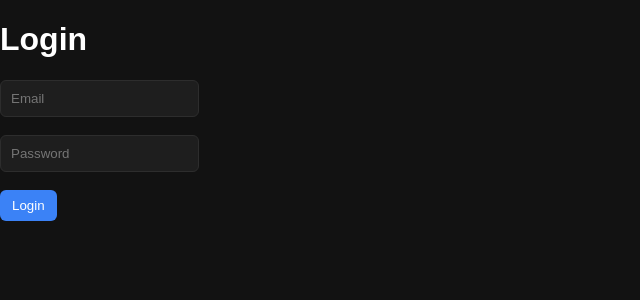
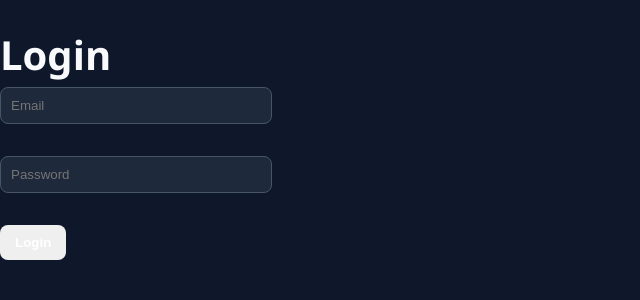
Before and after one commit to ayishwarya-24/Finance_track, a React (Create React App) app in the folder frontend/: page /login in a window 1280 px wide. Shown: the top 300 px of the page, without its empty margins (0-640 px from the left). Built offline with nearby package versions, Linux system fonts and the light colour scheme.

Commit message:
Updated style

```diff
--- a/frontend/src/components/FinanceCharts.js
+++ b/frontend/src/components/FinanceCharts.js
@@ -11,6 +11,11 @@
 } from "recharts";
 
 function FinanceCharts({ transactions }) {
+
+    const COLORS = [
+        "#10B981",
+        "#EF4444"
+    ];
 
     const income = transactions
         .filter(t => t.type === "income")
@@ -47,7 +52,7 @@
     }));
 
     return (
-        <div>
+        <div className="card">
             <h2>Finance Charts</h2>
 
             <h3>Income vs Expenses</h3>
@@ -59,8 +64,12 @@
                     outerRadius={100}
                     label
                 >
-                    <Cell />
-                    <Cell />
+                    {pieData.map((entry, index) => (
+                        <Cell
+                          key={index}
+                          fill={COLORS[index]}
+                        />
+                    ))}
                 </Pie>
 
                 <Tooltip />
@@ -81,7 +90,10 @@
 
                 <Tooltip />
 
-                <Bar dataKey="amount" />
+                <Bar
+                  dataKey="amount"
+                  fill="#8B5CF6"
+                />
             </BarChart>
         </div>
     );
--- a/frontend/src/components/TransactionForm.js
+++ b/frontend/src/components/TransactionForm.js
@@ -108,7 +108,10 @@
 
                 <br /><br />
 
-                <button type="submit">
+                <button
+                    type="submit"
+                    className="add-btn"
+                >
                     Add Transaction
                 </button>
             </form>
--- a/frontend/src/components/TransactionList.js
+++ b/frontend/src/components/TransactionList.js
@@ -24,15 +24,16 @@
 
                             <td>
                                 <button
+                                  className="edit-btn"
                                   onClick={() => onEdit(transaction)}
                                 >
                                   Edit
                                 </button>
 
                                 <button
+                                  className="delete-btn"
                                   onClick={() =>
-                                    onDelete(transaction.id)
-                                  }
+                                    onDelete(transaction.id)}
                                 >
                                   Delete
                                 </button>
--- a/frontend/src/styles/dashboard.css
+++ b/frontend/src/styles/dashboard.css
@@ -1,38 +1,60 @@
 body {
     margin: 0;
-    background-color: #121212;
-    color: white;
-    font-family: Arial, sans-serif;
+    background: #0F172A;
+    color: #F8FAFC;
+    font-family: "Segoe UI", sans-serif;
 }
 
 .dashboard {
+    max-width: 1400px;
+    margin: auto;
     padding: 30px;
 }
 
-.dashboard-title {
-    margin-bottom: 10px;
+h1 {
+    font-size: 2.5rem;
+    margin-bottom: 5px;
 }
+
+h2 {
+    color: #CBD5E1;
+}
+
+/* Summary Cards */
 
 .card-container {
     display: flex;
-    gap: 20px;
-    margin-bottom: 30px;
+    gap: 25px;
+    margin: 30px 0;
+    flex-wrap: wrap;
 }
 
 .card {
-    background: #1E1E1E;
-    padding: 20px;
-    border-radius: 12px;
-    min-width: 220px;
-    border: 1px solid #2D2D2D;
+    background: #1E293B;
+    padding: 25px;
+    border-radius: 16px;
+    min-width: 250px;
+    flex: 1;
+    box-shadow: 0 8px 20px rgba(0,0,0,0.3);
+    transition: transform 0.2s ease;
+}
+
+.card:hover {
+    transform: translateY(-4px);
 }
 
 .card h3 {
-    margin-top: 0;
+    margin: 0;
+    color: #94A3B8;
+}
+
+.card h2 {
+    margin-top: 15px;
+    font-size: 2rem;
 }
 
 .income {
-    color: #22C55E;
+    color: #10B981;
 }
 
 .expense {
@@ -43,42 +65,82 @@
     color: #3B82F6;
 }
 
+/* Table */
+
 table {
     width: 100%;
     border-collapse: collapse;
+    background: #1E293B;
+    border-radius: 12px;
+    overflow: hidden;
     margin-top: 20px;
-    background: #1E1E1E;
+}
+
+th {
+    background: #334155;
+    color: white;
 }
 
 th,
 td {
-    padding: 12px;
-    border: 1px solid #2D2D2D;
+    padding: 15px;
     text-align: left;
 }
 
-th {
-    background: #252525;
+tr {
+    border-bottom: 1px solid #475569;
 }
 
-button {
-    background: #3B82F6;
-    color: white;
-    border: none;
-    padding: 8px 12px;
-    border-radius: 6px;
-    cursor: pointer;
+tr:hover {
+    background: #273549;
 }
 
-button:hover {
-    opacity: 0.9;
+/* Buttons */
+
+button {
+    border: none;
+    padding: 10px 15px;
+    border-radius: 8px;
+    color: white;
+    cursor: pointer;
+    font-weight: 600;
 }
+
+/* Edit button */
+.edit-btn {
+    background: #3B82F6;
+    margin-right: 10px;
+}
+
+/* Delete button */
+.delete-btn {
+    background: #EF4444;
+}
+
+/* Form */
 
 input,
 select {
-    background: #1E1E1E;
+    width: 250px;
+    padding: 10px;
+    margin-bottom: 10px;
+    background: #1E293B;
     color: white;
-    border: 1px solid #2D2D2D;
-    padding: 10px;
-    border-radius: 6px;
+    border: 1px solid #475569;
+    border-radius: 8px;
 }
+
+hr {
+    border: none;
+    border-top: 1px solid #334155;
+    margin: 30px 0;
+}
+
+.add-btn {
+    background: #10B981;
+    color: white;
+    border: none;
+    padding: 12px 20px;
+    border-radius: 8px;
+    font-weight: 600;
+}
```
